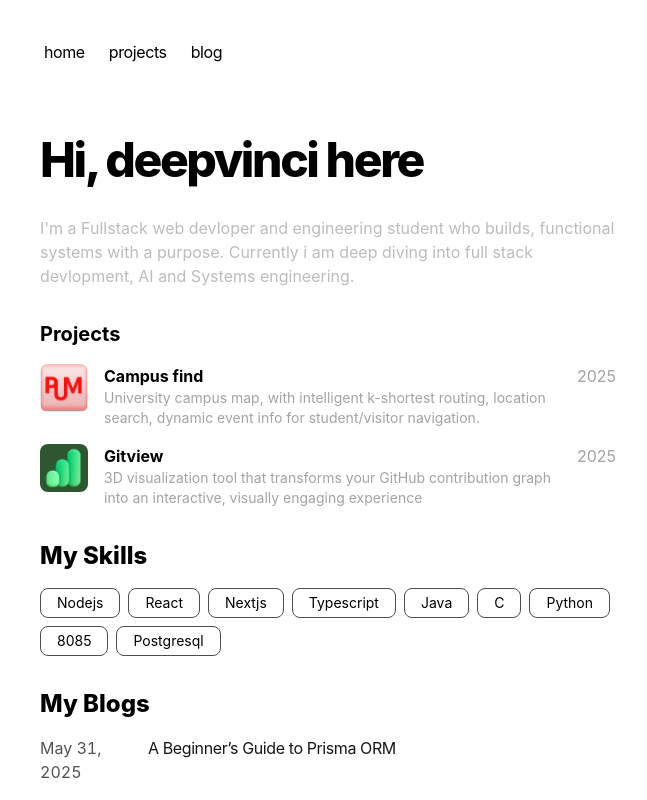
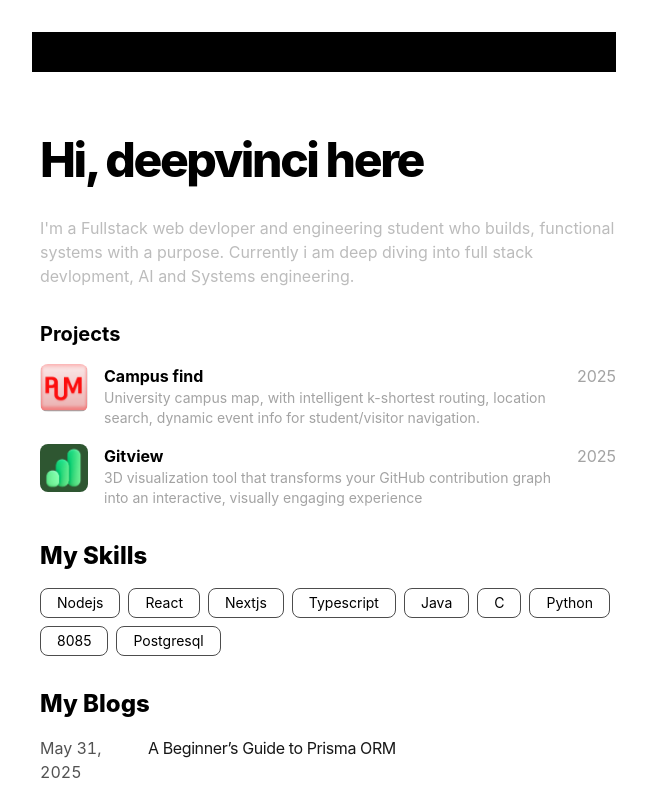
Before and after one commit to deep-vinci/portfolio, a Next.js app: page / in a window 1280 px wide. Shown: the top 800 px of the page, without its empty margins (312-959 px from the left). Built offline with nearby package versions, Linux system fonts and the light colour scheme.

Commit message:
fix: route to project

```diff
--- a/app/components/nav.tsx
+++ b/app/components/nav.tsx
@@ -4,7 +4,7 @@ const navItems = {
     "/": {
         name: "home",
     },
-    "https://github.com/deep-vinci": {
+    "/projects": {
         name: "projects",
     },
     "/blog": {
@@ -14,8 +14,8 @@ const navItems = {
 
 export function Navbar() {
     return (
-        <aside className="-ml-[8px] mb-16 tracking-tight">
-            <div className="lg:sticky lg:top-20">
+        <aside className="-ml-[8px] mb-16 sticky top-0 bg-black tracking-tight">
+            <div className="lg:sticky  lg:top-20">
                 <nav
                     className="flex flex-row items-start relative px-0 pb-0 fade md:overflow-auto scroll-pr-6 md:relative"
                     id="nav"
```
